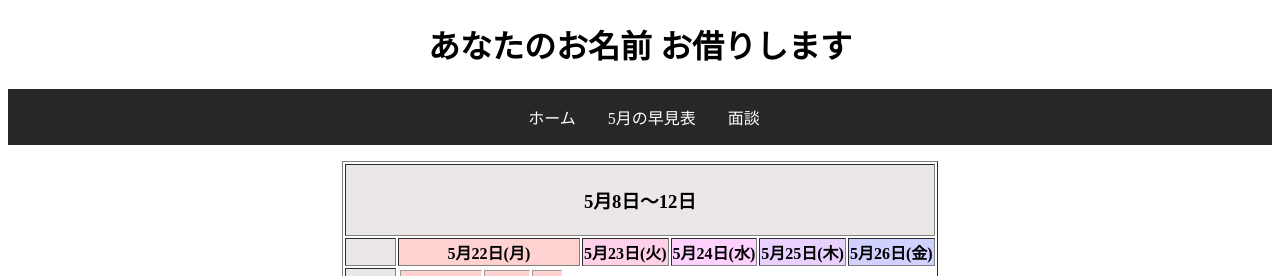
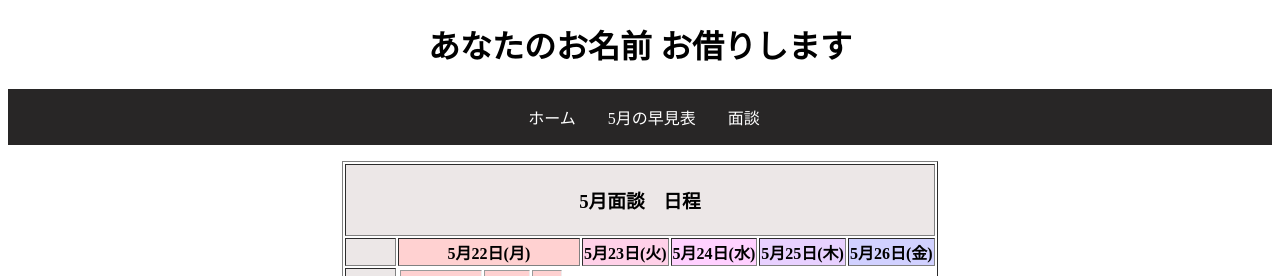
Before and after one commit to tokoshika/Nuxt-practice, a Nuxt app: page /mayConference in a window 1280 px wide. Shown: the top 276 px of the page. Built offline with nearby package versions, Linux system fonts and the light colour scheme.

Commit message:
font-weight

```diff
--- a/pages/mayConference.vue
+++ b/pages/mayConference.vue
@@ -2,7 +2,7 @@
   <div class="table-container">
     <table border="1">
       <tr>
-        <th colspan="30"><h3>5月8日～12日</h3></th>
+        <th colspan="30"><h3>5月面談　日程</h3></th>
       </tr>
       <tr class="date">
         <th></th>
```
